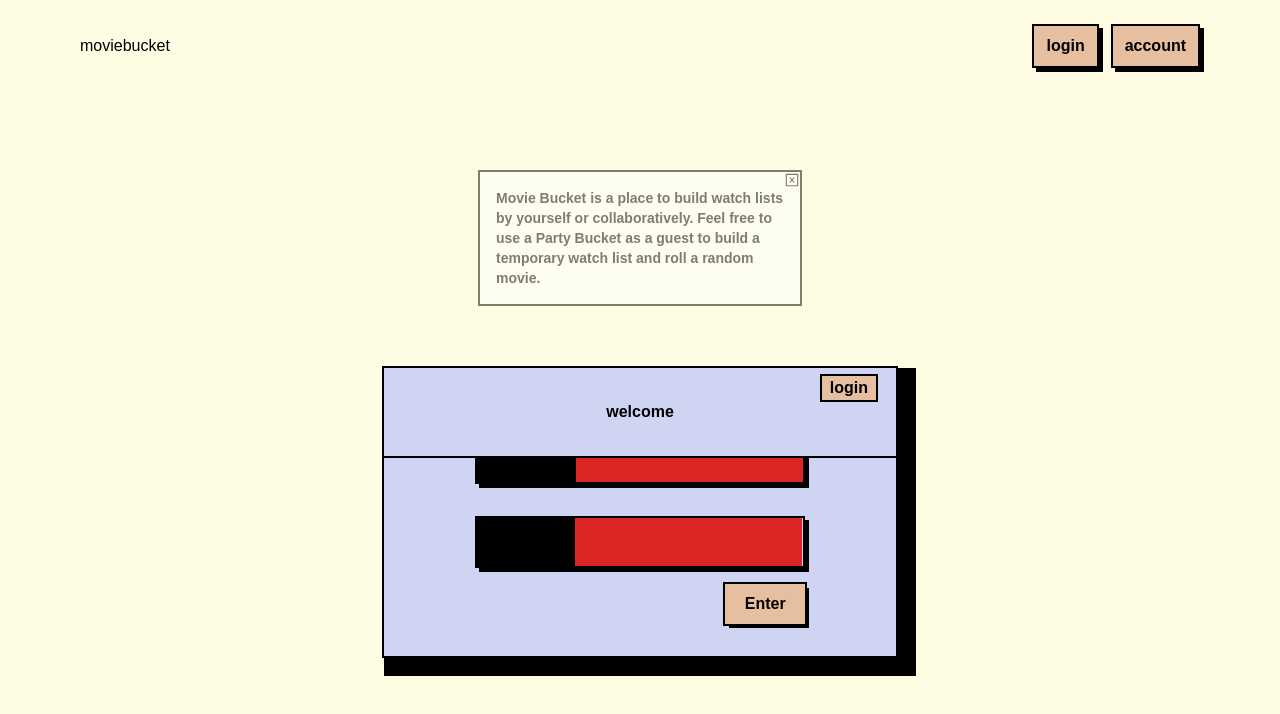
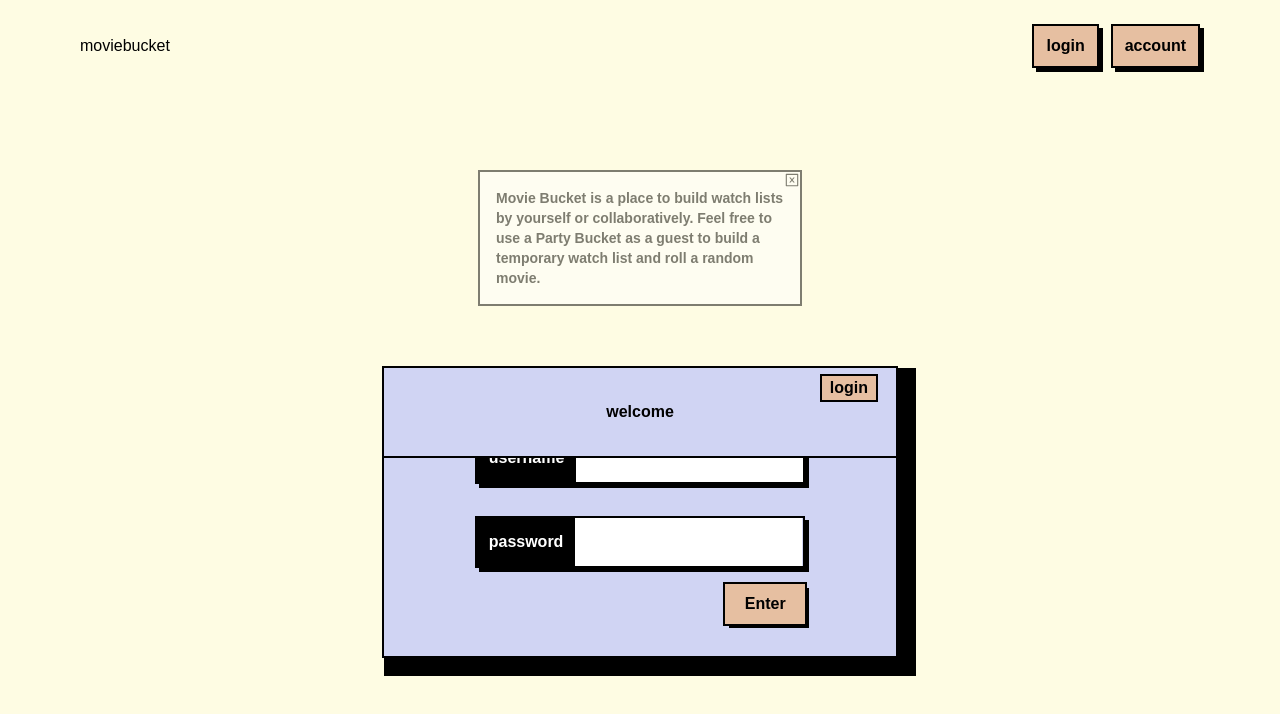
Before and after one commit to thwilson3/movie_bucket_frontend, a React (Vite) app: page / in a window 1280 px wide. Shown: the top 714 px of the page. Built offline with nearby package versions, Linux system fonts and the light colour scheme; a web font is replaced by a local one.

Commit message:
Fix bug in input background

```diff
--- a/src/components/LoginForm.tsx
+++ b/src/components/LoginForm.tsx
@@ -38,15 +38,15 @@ export default function LoginForm({ login }) {
     const { name, value } = evt.target;
     setFormData((l) => ({ ...l, [name]: value }));
   }
-    //FIXME: Something buggy is happening with the username input bg-color, I suspect it's being overridden by something higher up
+
   return (
-    <>
+    <div className="bg-inherit opacity-100">
       <form onSubmit={handleSubmit}>
         <div className="border-2 flex flex-row border-black font-bold shadow-[4px_4px_0px_0px_rgba(0,0,0,1)]">
-          <label className="bg-black outline outline-2 text-black p-3">username</label>
+          <label className="bg-black outline outline-black outline-2 text-white p-3">username</label>
           <input
             name="username"
-            className="px-1 bg-red-600"
+            className="px-1 bg-white"
             value={formData.username}
             onChange={handleChange}
             autoComplete="username"
@@ -54,10 +54,10 @@ export default function LoginForm({ login }) {
           />
         </div>
         <div className="border-2 flex flex-row border-black mt-8 font-bold shadow-[4px_4px_0px_0px_rgba(0,0,0,1)]">
-          <label className="bg-black outline outline-2 text-black p-3">password</label>
+          <label className="bg-black outline outline-black outline-2 text-white p-3">password</label>
           <input
             name="password"
-            className="px-1 bg-red-600"
+            className="px-1 bg-white"
             value={formData.password}
             onChange={handleChange}
             autoComplete="current-password"
@@ -78,6 +78,6 @@ export default function LoginForm({ login }) {
           </button>
         </div>
       </form>
-    </>
+    </div>
   );
 }
```
